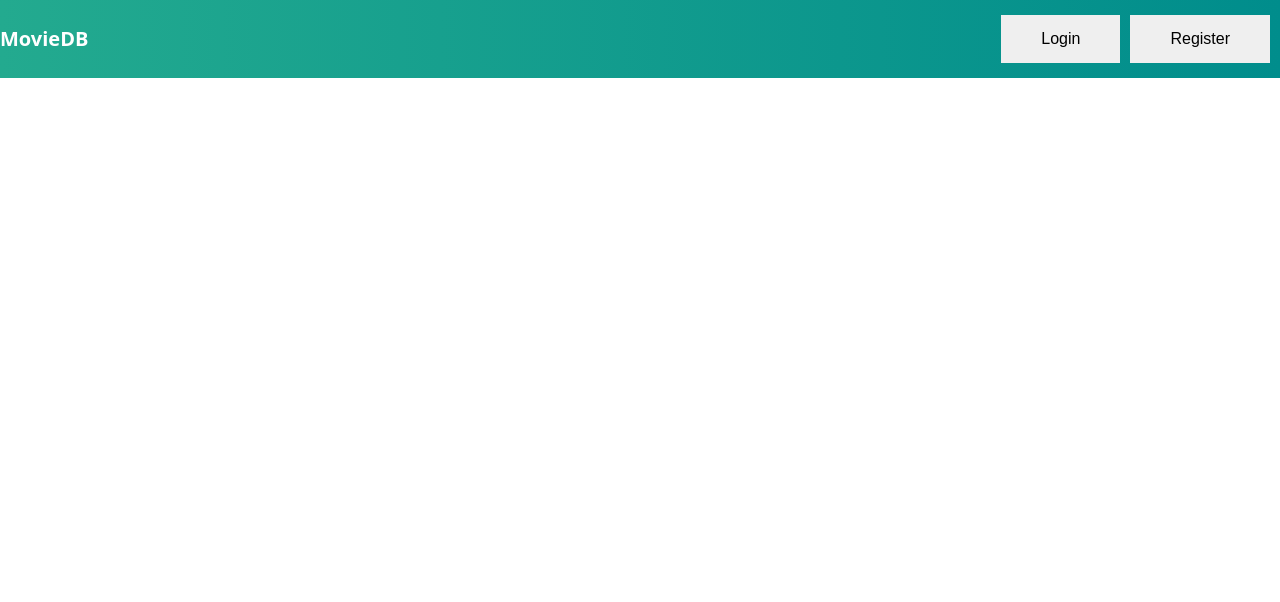
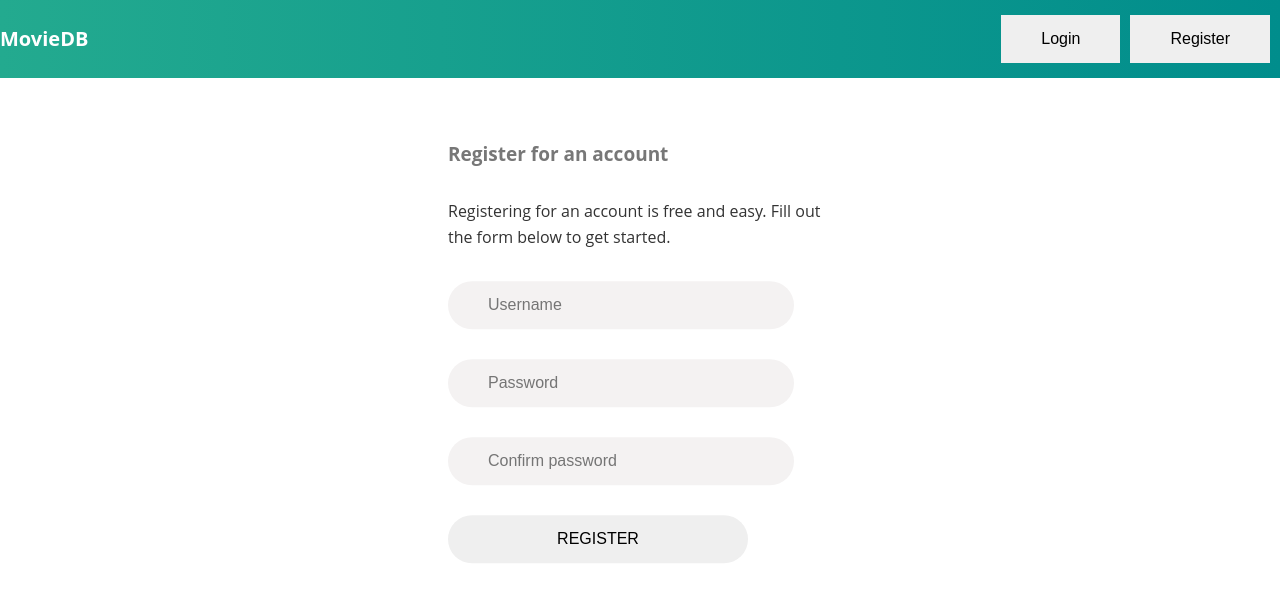
Before and after one commit to gitdmelnick/moviedb-redux-ts, a React (Create React App) app: page /register in a window 1280 px wide. Shown: the top 602 px of the page. Built offline with nearby package versions, Linux system fonts and the light colour scheme.

Commit message:
Add register

```diff
--- a/src/App.tsx
+++ b/src/App.tsx
@@ -9,6 +9,7 @@ import MovieInfo from "./features/movieInfo/MovieInfo";
 import ErrorBoundary from "./common/sharedComponents/ErrorBoundary/ErrorBoundary";
 import SearchResults from "./features/searchResults/SearchResults";
 import Login from "./features/login/Login";
+import Register from "./features/register/Register";
 
 function App() {
   return (
@@ -19,6 +20,7 @@ function App() {
             <Routes>
               <Route path="/" element={<Home />} />
               <Route path="/login" element={<Login />} />
+              <Route path="/register" element={<Register />} />
               <Route path="/search" element={<SearchResults />}/>
               <Route path="/movie/:id" element={<MovieInfo />} />
             </Routes>
--- a/src/common/slices/userSlice.ts
+++ b/src/common/slices/userSlice.ts
@@ -1,11 +1,11 @@
 import { createSlice, createSelector } from "@reduxjs/toolkit";
 import { errorConstants } from "../../app/constants";
 import { RootState, AppThunk, store } from "../../app/store";
-import { register } from "../../serviceWorker";
 import {
   getItemFromLocalStorage,
   setItemToLocalStorage,
-  validateInputs,
+  validateLogin,
+  validateRegister,
 } from "../utilities/utilities";
 
 type UserState = {
@@ -25,7 +25,7 @@ export const userSlice = createSlice({
   initialState,
   reducers: {
     fulfill(state, { payload }) {
-      state.currentUser = payload.currentUser;
+      state.currentUser = {...payload};
       state.isError = false;
       state.errorMessages = [];
       return state;
@@ -42,17 +42,17 @@ export const userSlice = createSlice({
 export const { fulfill, reject, clearState } = userSlice.actions;
 
 export const selectUser = (state: RootState) => state.user;
+export const selectFavorites = (state: RootState) => state.user.currentUser?.favorites;
 
 export const login =
   (user: User): AppThunk =>
   (dispatch) => {
-    const { errorStrings, isValid } = validateInputs(
+    const { errorStrings, isValid } = validateLogin(
       user.username,
       user.password
     );
 
     if (!isValid) {
-      console.log("entered");
       return dispatch(reject(errorStrings));
     }
 
@@ -77,21 +77,36 @@ export const logout = (): AppThunk => (dispatch) => {
   return dispatch(clearState());
 };
 
-export const registerUser =
-  (user: User): AppThunk =>
+export const register =
+  (user: User, confirmPassword: string): AppThunk =>
   (dispatch) => {
     let storedUsers: User[] | null = getItemFromLocalStorage("users");
 
-    if (storedUsers) {
-      const userExists = storedUsers.some(
-        (storedUser) => user.username === storedUser.username
-      );
+    storedUsers = storedUsers === null ? [] : Object.values(storedUsers);
 
-      if (userExists) dispatch(reject([errorConstants.USER_ALREADY_EXISTS]));
-      else {
-        storedUsers = [...storedUsers, user];
-        setItemToLocalStorage("users", storedUsers ?? []);
-        return dispatch(login(user));
-      }
+    const { errorStrings, isValid } = validateRegister(
+      user.username,
+      user.password,
+      confirmPassword
+    );
+
+    console.log(isValid);
+
+    if (!isValid) {
+      return dispatch(reject(errorStrings));
     }
-  };
+
+    console.log("Validation passed")
+
+    const userExists = storedUsers.some(
+      (storedUser) => user.username === storedUser.username
+    );
+
+    if (userExists) {;
+      return dispatch(reject([errorConstants.USER_ALREADY_EXISTS]));
+    } else {
+      storedUsers = [...storedUsers, user];
+      setItemToLocalStorage("users", storedUsers);
+      return dispatch(fulfill(user));
+    }
+};
--- a/src/common/utilities/utilities.ts
+++ b/src/common/utilities/utilities.ts
@@ -21,13 +21,14 @@ export const getItemFromLocalStorage = (key: string) => {
 };
 
 export const setItemToLocalStorage = (key: string, value: any) => {
-  localStorage.setItem(key, JSON.stringify({ ...value }));
+  // localStorage.setItem(key, JSON.stringify({ ...value }));
+  localStorage.setItem(key, JSON.stringify(value));
 };
 
-export const validateInputs = (
+export const validateRegister = (
   username: string,
   password: string,
-  confirmPassword?: string
+  confirmPassword: string
 ) => {
   const usernameLength = username.split(" ").join("").length;
   const passwordLength = password.split(" ").join("").length;
@@ -58,5 +59,23 @@ export const validateInputs = (
   if (passwordLength > maxPasswordLength)
     errors = [...errors, errorConstants.PASSWORD_TOO_LONG];
 
+  if (password !== confirmPassword)
+    errors = [...errors, errorConstants.CONFIRM_NOT_MATCHED];
+
   return { errorStrings: errors, isValid: !errors.length };
 };
+
+export const validateLogin = (username: string, password: string) => {
+  const usernameLength = username.split(" ").join("").length;
+  const passwordLength = password.split(" ").join("").length;
+
+  let errors: string[] = [];
+
+  if (usernameLength === 0)
+    errors = [...errors, errorConstants.EMPTY_USERNAME_FIELD];
+
+  if (passwordLength === 0)
+    errors = [...errors, errorConstants.EMPTY_PASSWORD_FIELD];
+
+  return { errorStrings: errors, isValid: !errors.length };
+};
--- a/src/features/login/Login.tsx
+++ b/src/features/login/Login.tsx
@@ -14,7 +14,7 @@ const Login = () => {
 
   const handleSubmit = (e: FormEvent) => {
     e.preventDefault();
-    dispatch(login({ username: username, password: password } as User));
+    dispatch(login({ username, password} as User));
   };
 
   const handleUsernameChange = (e: FormEvent<HTMLInputElement>) => {
--- /dev/null
+++ b/src/features/register/Register.module.css
@@ -0,0 +1,28 @@
+.register-container {
+    height: 90%;
+    position: relative;
+    width: 60%;
+    margin: auto;
+}
+
+.register-container h2,h3,h4,h5 {
+    color:var(--color-grey-dark-2);
+}
+
+.register-container p {
+    color:var(--color-grey-dark-1)
+}
+
+form {
+    position: absolute;
+    display: flex;
+    flex-wrap: wrap;
+    margin: auto;
+    top: 40%;
+    left: 50%;
+    transform: translate(-50%, -50%);
+}
+
+form > * {
+    margin-bottom: 3rem;
+}
--- /dev/null
+++ b/src/features/register/Register.tsx
@@ -0,0 +1,66 @@
+import s from "./Register.module.css";
+import { FormEvent, useState } from "react";
+import { useAppDispatch, useAppSelector } from "../../app/hooks";
+import { register, selectUser } from "../../common/slices/userSlice";
+import FormErrorCard from "../../common/sharedComponents/FormErrorCard/FormErrorCard";
+
+const Register = () => {
+  const dispatch = useAppDispatch();
+  const { currentUser, isError, errorMessages } = useAppSelector(selectUser);
+  const [username, setUsername] = useState("");
+  const [password, setPassword] = useState("");
+  const [confirmPassword, setConfirmPassword] = useState("");
+
+  const handleSubmit = (e: FormEvent) => {
+    e.preventDefault();
+    dispatch(register({username, password} as User, confirmPassword));
+  };
+
+  const handleUsernameChange = (e: FormEvent<HTMLInputElement>) => {
+    setUsername(e.currentTarget.value);
+  };
+
+  const handlePasswordChange = (e: FormEvent<HTMLInputElement>) => {
+    setPassword(e.currentTarget.value);
+  };
+
+  const handleConfirmPasswordChange = (e: FormEvent<HTMLInputElement>) => {
+    setConfirmPassword(e.currentTarget.value);
+  };
+
+  return (
+    <div className={s["register-container"]}>
+      <form onSubmit={handleSubmit}>
+        <h2 className="heading-3">Register for an account</h2>
+        <p>
+          Registering for an account is free and easy. Fill out the form below
+          to get started.
+        </p>
+        {isError && <FormErrorCard errorMessages={errorMessages} />}
+        <input
+          type="text"
+          name="username"
+          value={username}
+          placeholder="Username"
+          onChange={handleUsernameChange}
+        />
+        <input
+          type="password"
+          name="password"
+          value={password}
+          placeholder="Password"
+          onChange={handlePasswordChange}
+        />
+        <input
+          type="password"
+          name="confirmPassword"
+          value={confirmPassword}
+          placeholder="Confirm password"
+          onChange={handleConfirmPasswordChange}
+        />
+        <input type="submit" value="Register" />
+      </form>
+    </div>
+  );
+};
+export default Register;
```
